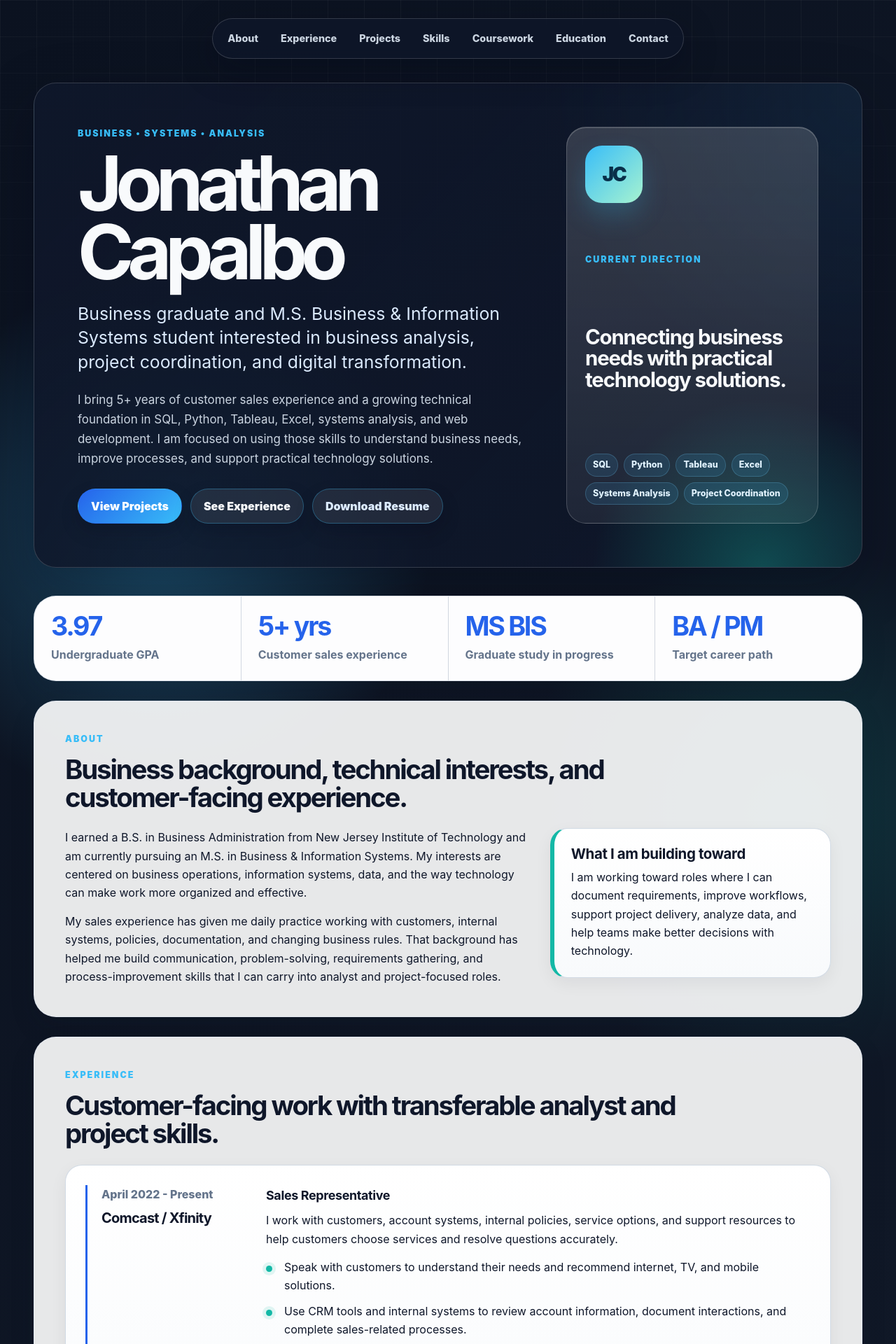
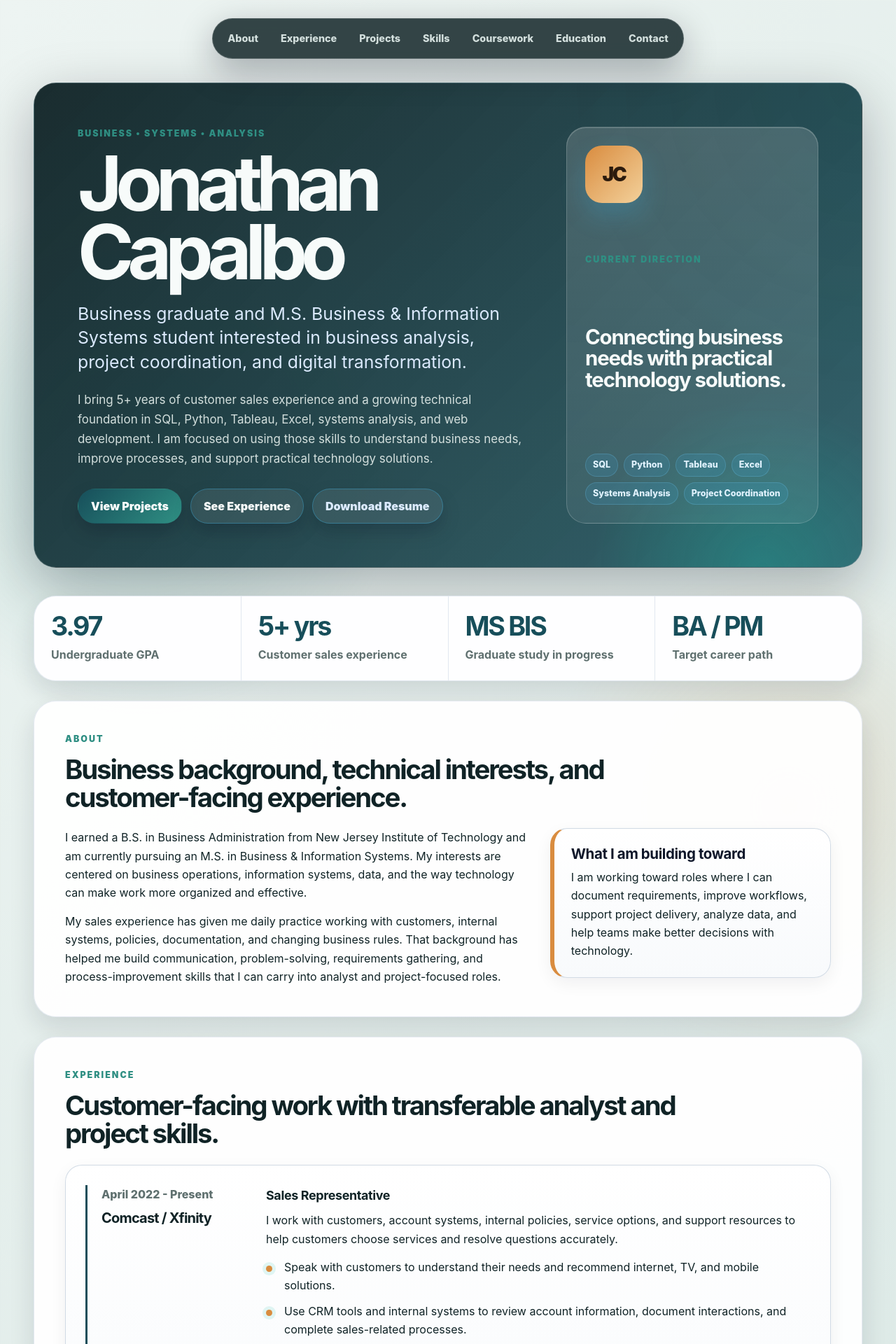
Before and after one commit to jon314159/JonathanCapalbo.me, a Jekyll site: the page index.html, which Jekyll copies as it is, in a window 1280 px wide. Shown: the top 1920 px of the page at 70% size. Built offline with Jekyll 4.4.1, drawn with Linux system fonts in a browser that asks for light colours; some of the changed text lies outside the part shown.

Commit message:
Condense coursework and update color scheme

```diff
--- a/index.html
+++ b/index.html
@@ -5,8 +5,68 @@
     <meta name="viewport" content="width=device-width, initial-scale=1.0" />
     <title>Jonathan Capalbo | Business & Information Systems</title>
     <meta name="description" content="Personal website for Jonathan Capalbo, a business graduate and MS Business & Information Systems student focused on business analysis, project management, and technology-enabled process improvement." />
-    <link rel="stylesheet" href="assets/css/style.css?v=5" />
+    <link rel="stylesheet" href="assets/css/style.css?v=6" />
     <style>
+      :root {
+        --bg: #eef3f1;
+        --bg-2: #dbe7e3;
+        --surface: rgba(255, 255, 255, 0.94);
+        --surface-strong: #ffffff;
+        --surface-dark: rgba(19, 45, 48, 0.86);
+        --text: #102326;
+        --text-light: #f7fbfa;
+        --muted: #5f706f;
+        --muted-light: #d3dfdd;
+        --border: rgba(95, 112, 111, 0.22);
+        --accent: #2f8f83;
+        --accent-2: #174e5a;
+        --accent-3: #d98c3f;
+        --warning: #d98c3f;
+      }
+
+      body {
+        background:
+          radial-gradient(circle at 16% 10%, rgba(47, 143, 131, 0.22), transparent 24rem),
+          radial-gradient(circle at 88% 18%, rgba(217, 140, 63, 0.16), transparent 22rem),
+          linear-gradient(135deg, #edf4f2 0%, #dce9e6 46%, #f7f4ef 100%);
+      }
+
+      nav {
+        background: rgba(16, 35, 38, 0.84);
+      }
+
+      .hero {
+        background:
+          linear-gradient(135deg, rgba(16, 35, 38, 0.96), rgba(23, 78, 90, 0.86)),
+          radial-gradient(circle at top right, rgba(47, 143, 131, 0.28), transparent 28rem);
+      }
+
+      .button.primary {
+        background: linear-gradient(135deg, #174e5a, #2f8f83);
+      }
+
+      .button.primary:hover,
+      .button.primary:focus-visible {
+        background: linear-gradient(135deg, #123f49, #26766d);
+      }
+
+      .profile-mark {
+        background: linear-gradient(135deg, #d98c3f, #f3d19b);
+        color: #2b1a0d;
+      }
+
+      .stats-strip strong,
+      .card-kicker,
+      .course-code {
+        color: #174e5a;
+      }
+
+      .cta-section {
+        background:
+          linear-gradient(135deg, rgba(23, 78, 90, 0.96), rgba(47, 143, 131, 0.88)),
+          radial-gradient(circle at top right, rgba(255, 255, 255, 0.2), transparent 20rem);
+      }
+
       @media (min-width: 1280px) {
         header,
         main,
@@ -59,30 +119,41 @@
 
       .course-grid {
         display: grid;
-        grid-template-columns: repeat(auto-fit, minmax(260px, 1fr));
-        gap: 14px;
+        grid-template-columns: repeat(auto-fit, minmax(280px, 1fr));
+        gap: 16px;
       }
 
       .course-card {
-        display: flex;
-        justify-content: space-between;
-        gap: 16px;
-        padding: 16px 18px;
-        border: 1px solid rgba(203, 213, 225, 0.85);
-        border-radius: 18px;
-        background: linear-gradient(180deg, #ffffff, #f8fafc);
-        box-shadow: 0 8px 22px rgba(15, 23, 42, 0.05);
+        padding: 20px;
+        border: 1px solid rgba(95, 112, 111, 0.22);
+        border-radius: 20px;
+        background: linear-gradient(180deg, #ffffff, #f7faf8);
+        box-shadow: 0 8px 22px rgba(16, 35, 38, 0.05);
       }
 
-      .course-code {
-        flex: 0 0 auto;
-        color: #1e3a8a;
-        font-weight: 900;
+      .course-card h3 {
+        margin-bottom: 10px;
       }
 
-      .course-title {
-        color: #334155;
-        text-align: right;
+      .course-card p {
+        color: #5f706f;
+      }
+
+      .course-list {
+        display: flex;
+        flex-wrap: wrap;
+        gap: 8px;
+        margin-top: 14px;
+      }
+
+      .course-list span {
+        display: inline-flex;
+        padding: 6px 10px;
+        border-radius: 999px;
+        background: #e4efec;
+        color: #174e5a;
+        font-size: 0.82rem;
+        font-weight: 800;
       }
     </style>
   </head>
@@ -180,30 +251,12 @@
       </section>
 
       <section id="coursework">
-        <div class="section-heading"><p class="eyebrow">Coursework</p><h2>Relevant business, analytics, technology, and management coursework.</h2><p>Selected completed coursework across business administration, management information systems, entrepreneurship, analytics, operations, and information systems.</p></div>
+        <div class="section-heading"><p class="eyebrow">Coursework</p><h2>Selected relevant coursework.</h2><p>Instead of listing every class, this section highlights the coursework most directly connected to business analysis, information systems, analytics, operations, and project work.</p></div>
         <div class="course-grid">
-          <div class="course-card"><span class="course-code">ENTR 210</span><span class="course-title">Intro to Entrepreneurship</span></div>
-          <div class="course-card"><span class="course-code">ENTR 320</span><span class="course-title">Financing New Venture</span></div>
-          <div class="course-card"><span class="course-code">ENTR 330</span><span class="course-title">Entrepreneurial Strategy</span></div>
-          <div class="course-card"><span class="course-code">ENTR 440</span><span class="course-title">Lean Startup Accelerator</span></div>
-          <div class="course-card"><span class="course-code">FIN 403</span><span class="course-title">Financial Statement Analysis</span></div>
-          <div class="course-card"><span class="course-code">HRM 301</span><span class="course-title">Organizational Behavior</span></div>
-          <div class="course-card"><span class="course-code">HSS 404</span><span class="course-title">HSS Senior Seminar</span></div>
-          <div class="course-card"><span class="course-code">MGMT 216</span><span class="course-title">Business Data Analytics</span></div>
-          <div class="course-card"><span class="course-code">MGMT 316</span><span class="course-title">Business Research Methods</span></div>
-          <div class="course-card"><span class="course-code">MGMT 330</span><span class="course-title">Real Estate Principles</span></div>
-          <div class="course-card"><span class="course-code">MGMT 480</span><span class="course-title">Managing Technology & Innovation</span></div>
-          <div class="course-card"><span class="course-code">MGMT 492</span><span class="course-title">Business Policy</span></div>
-          <div class="course-card"><span class="course-code">MIS 245</span><span class="course-title">Intro to Management Information Systems</span></div>
-          <div class="course-card"><span class="course-code">MIS 363</span><span class="course-title">Project Management for Managers</span></div>
-          <div class="course-card"><span class="course-code">MIS 385</span><span class="course-title">Database Systems for Managers</span></div>
-          <div class="course-card"><span class="course-code">MIS 445</span><span class="course-title">Decision Support Tools & Technology for Managers</span></div>
-          <div class="course-card"><span class="course-code">OM 375</span><span class="course-title">Business Operations Management & Analytics</span></div>
-          <div class="course-card"><span class="course-code">STS 310</span><span class="course-title">Technology and Human Values</span></div>
-          <div class="course-card"><span class="course-code">Graduate</span><span class="course-title">Web Systems Development</span></div>
-          <div class="course-card"><span class="course-code">Graduate</span><span class="course-title">Enterprise Database Management</span></div>
-          <div class="course-card"><span class="course-code">Graduate</span><span class="course-title">System Analysis and Design</span></div>
-          <div class="course-card"><span class="course-code">Graduate</span><span class="course-title">Data Analytics for Information Systems</span></div>
+          <div class="course-card"><h3>Information Systems & Development</h3><p>Courses focused on systems, databases, web development, and technical business tools.</p><div class="course-list"><span>Web Systems Development</span><span>Enterprise Database Management</span><span>System Analysis and Design</span><span>Database Systems for Managers</span><span>Intro to Management Information Systems</span></div></div>
+          <div class="course-card"><h3>Analytics & Decision Support</h3><p>Courses focused on using data, tools, and structured analysis to support better decisions.</p><div class="course-list"><span>Business Data Analytics</span><span>Data Analytics for Information Systems</span><span>Decision Support Tools</span><span>Business Operations Management & Analytics</span><span>Business Research Methods</span></div></div>
+          <div class="course-card"><h3>Management & Strategy</h3><p>Courses focused on project work, organizations, innovation, and business strategy.</p><div class="course-list"><span>Project Management for Managers</span><span>Managing Technology & Innovation</span><span>Business Policy</span><span>Organizational Behavior</span><span>Financial Statement Analysis</span></div></div>
+          <div class="course-card"><h3>Entrepreneurship</h3><p>Courses focused on venture creation, startup strategy, and business model development.</p><div class="course-list"><span>Intro to Entrepreneurship</span><span>Financing New Venture</span><span>Entrepreneurial Strategy</span><span>Lean Startup Accelerator</span></div></div>
         </div>
       </section>
 
```
